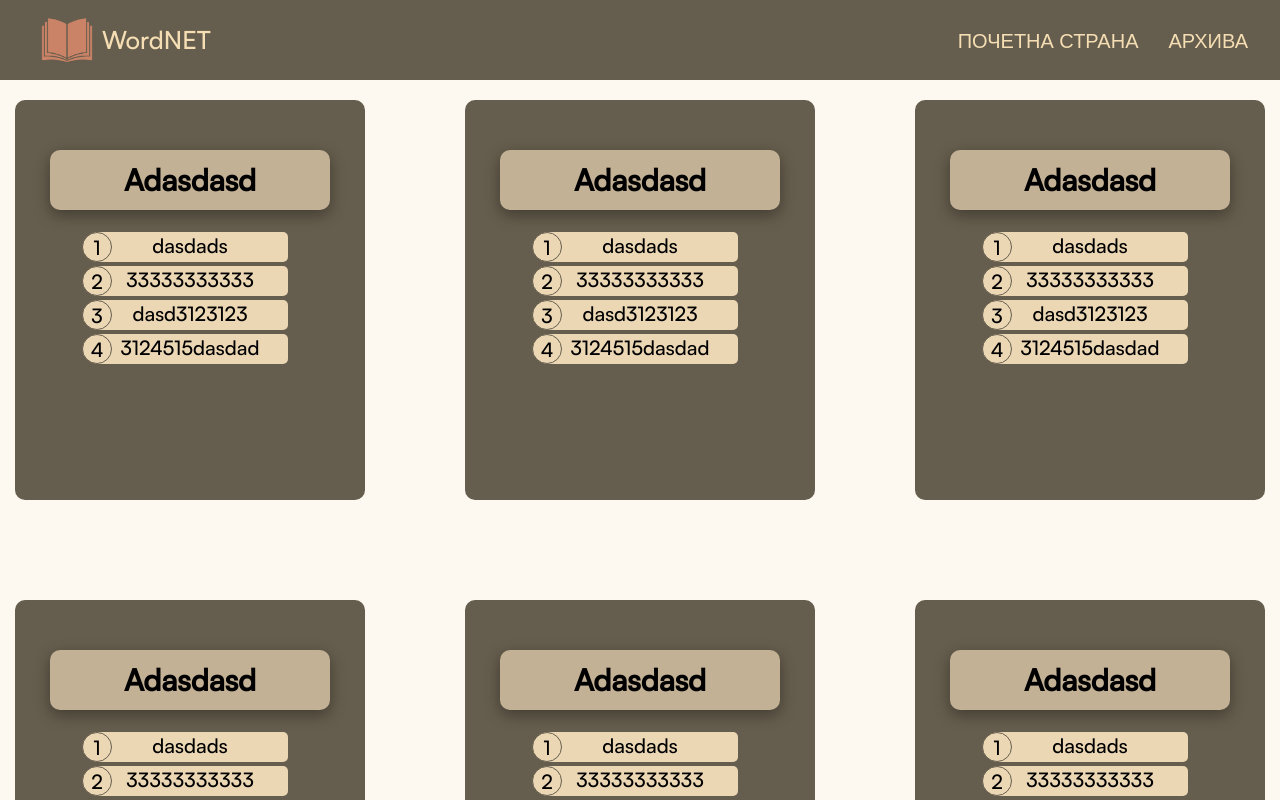
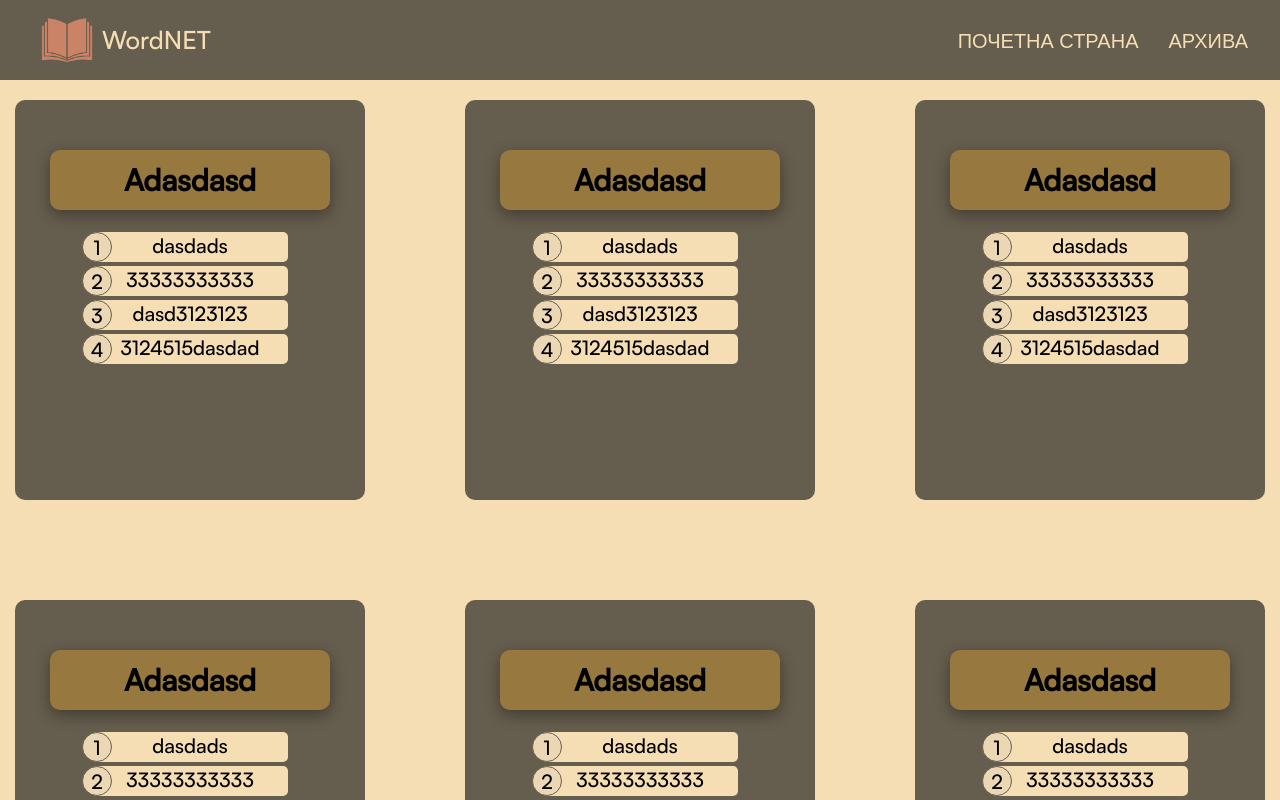
Before and after one commit to andjelic-a/WordNET_Web, a React (Vite) app: page /archive in a window 1280 px wide. Shown: the top 800 px of the page. Built offline with nearby package versions, Linux system fonts and the light colour scheme; no server answers.

Commit message:
Style ArchiveComponent

```diff
--- a/src/css/ArchiveComponents.css
+++ b/src/css/ArchiveComponents.css
@@ -17,7 +17,7 @@
   flex-direction: column;
   align-items: center;
   color: black;
-  background-color: rgb(253, 249, 241);
+  background-color: wheat;
 }
 
 .grid-container {
--- a/src/css/WordsComponent.css
+++ b/src/css/WordsComponent.css
@@ -32,7 +32,7 @@
     width: 80%;
     height: 6rem;
     border-radius: 1rem;
-    background-color: #C3B195;
+    background-color: #977940;
     font-size: 1.5rem;
     box-shadow: rgba(0, 0, 0, 0.35) 0px 5px 15px;
 }
@@ -57,7 +57,7 @@
 .associated-word p {
     display: flex;
     justify-content: center;
-    background-color: #ECD7B5;
+    background-color: wheat;
     border-radius: 0.5rem;
     height: 1.5em;
     width: 100%;
@@ -69,7 +69,7 @@
     justify-content: center;
     align-items: center;
     border-radius: 50%;
-    border: 1px solid white;
+    border: 1px solid black;
     background-color: #ECD7B5;
     width: 1.5em;
     height: 1.5em;
```
